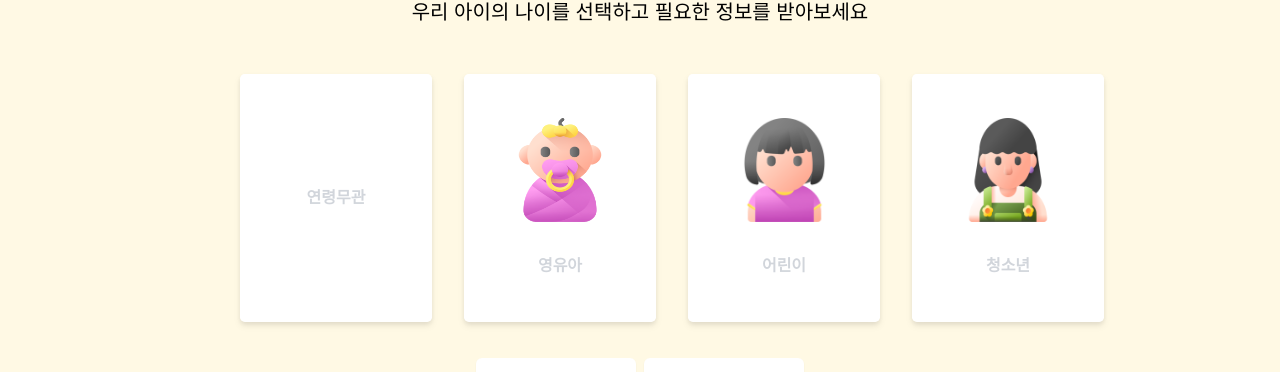
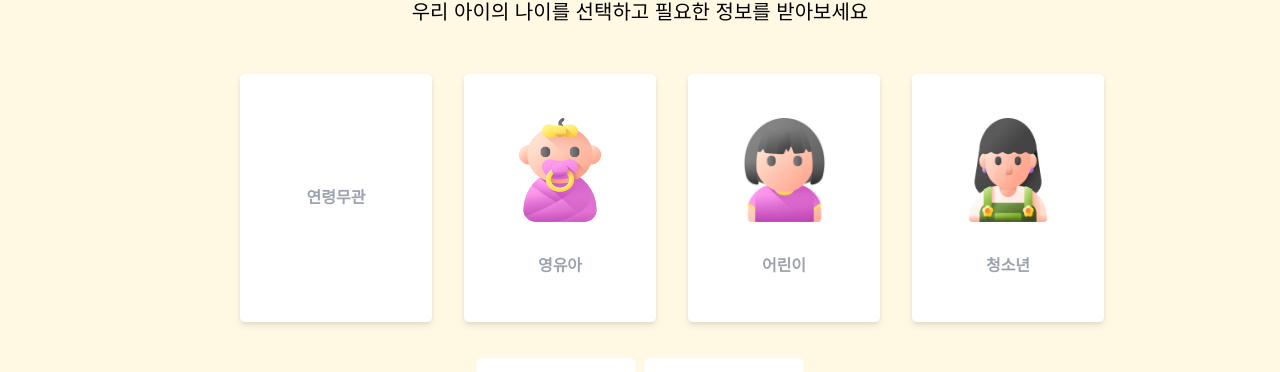
Before and after one commit to SeoulBomo/SeoulBomo.FE, a Next.js app: page / in a window 1280 px wide. Shown: the part 530-902 px from the top of the page. Built offline with nearby package versions, Linux system fonts and the light colour scheme; a web font is replaced by a local one.

Commit message:
chore: filterSection TextStyle 수정

```diff
--- a/src/components/main/FilterSection/FilterSection.tsx
+++ b/src/components/main/FilterSection/FilterSection.tsx
@@ -50,7 +50,7 @@ export default function FilterSection() {
                   name="age"
                   value="연령무관"
                 />
-                <div className="bg-white text-gray-300 w-[4rem] h-[4rem] md:w-[8rem] md:h-[8rem] lg:w-[12rem] lg:h-[15.5rem] ml-[1rem] lg:ml-[4rem] drop-shadow-md rounded-[0.3rem] flex items-center justify-center flex-col hover:-translate-y-3 ease-in-out duration-300 peer-checked:bg-yellow-200 peer-checked:text-black peer-checked:ring-yellow-400 peer-checked:ring-offset-2 ring-2 ring-transparent">
+                <div className="bg-white text-gray-400 w-[4rem] h-[4rem] md:w-[8rem] md:h-[8rem] lg:w-[12rem] lg:h-[15.5rem] ml-[1rem] lg:ml-[4rem] drop-shadow-md rounded-[0.3rem] flex items-center justify-center flex-col hover:-translate-y-3 ease-in-out duration-300 peer-checked:bg-yellow-200 peer-checked:text-black peer-checked:ring-yellow-400 peer-checked:ring-offset-2 ring-2 ring-transparent">
                   <text className="font-semibold font-xl">연령무관</text>
                 </div>
               </label>
@@ -62,7 +62,7 @@ export default function FilterSection() {
                     name="age"
                     value={item.text}
                   />
-                  <div className="bg-white text-gray-300 w-[4rem] h-[4rem] md:w-[8rem] md:h-[8rem] lg:w-[12rem] lg:h-[15.5rem] drop-shadow-md rounded-[0.3rem] flex items-center justify-center flex-col hover:-translate-y-3 ease-in-out duration-300 peer-checked:bg-yellow-200 peer-checked:text-black peer-checked:ring-yellow-400 peer-checked:ring-offset-2 ring-2 ring-transparent">
+                  <div className="bg-white text-gray-400 w-[4rem] h-[4rem] md:w-[8rem] md:h-[8rem] lg:w-[12rem] lg:h-[15.5rem] drop-shadow-md rounded-[0.3rem] flex items-center justify-center flex-col hover:-translate-y-3 ease-in-out duration-300 peer-checked:bg-yellow-200 peer-checked:text-black peer-checked:ring-yellow-400 peer-checked:ring-offset-2 ring-2 ring-transparent">
                     <Image
                       className="h-0 w-0 lg:h-[6.5rem] lg:w-[5.2rem]"
                       src={item.path}
```
